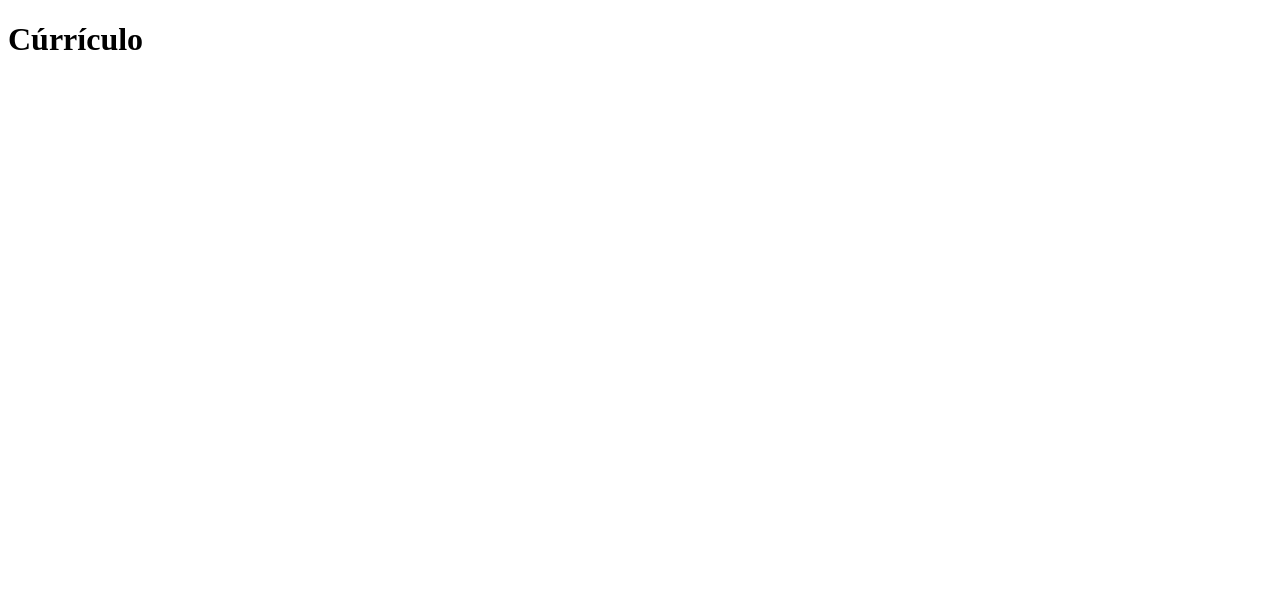
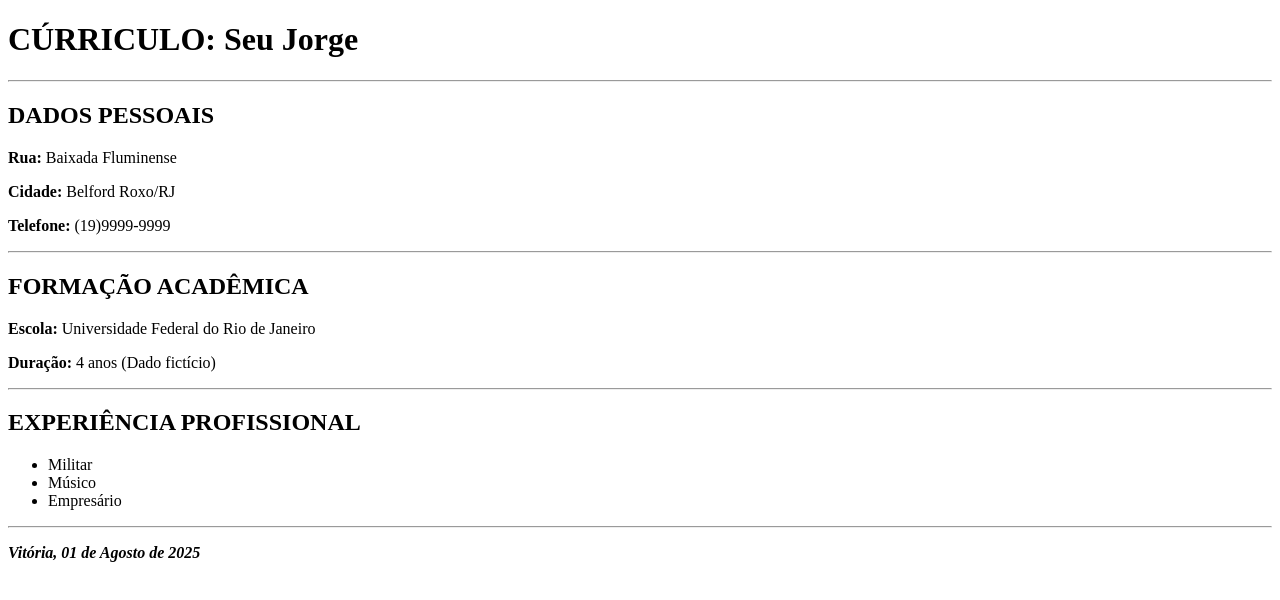
Before and after one commit to Simycity/AtividadeTabelas, a plain HTML site: page Currículo/index.html in a window 1280 px wide. Drawn offline with Linux system fonts and the light colour scheme.

Commit message:
Atualizando Atividade 1

```diff
--- a/Currículo/index.html
+++ b/Currículo/index.html
@@ -1,13 +1,38 @@
 <!DOCTYPE html>
 <html lang="en">
-    <head>
-        <meta charset="UTF-8">
-        <meta name="viewport" content="width=device-width, initial-scale=1.0">
-        <title>Cúrriculo</title>
-        <link rel=" icon" href="favicon.ico">
-    </head>
-    <body>
-        <h1>Cúrrículo</h1>
+  <head>
+    <meta charset="UTF-8" />
+    <meta name="viewport" content="width=device-width, initial-scale=1.0" />
+    <title>Cúrriculo</title>
+  </head>
+  <body>
+    <h1>CÚRRICULO: Seu Jorge</h1>
 
-    </body>
+    <!-- tag de linha -->
+    <hr />
+
+    <h2>DADOS PESSOAIS</h2>
+    <p><b>Rua: </b> Baixada Fluminense</p>
+    <p><b>Cidade: </b> Belford Roxo/RJ</p>
+    <p><b>Telefone: </b> (19)9999-9999</p>
+
+    <hr />
+
+    <h2>FORMAÇÃO ACADÊMICA</h2>
+    <p><b>Escola: </b>Universidade Federal do Rio de Janeiro</p>
+    <p><b>Duração: </b> 4 anos (Dado fictício)</p>
+
+    <hr />
+
+    <h2>EXPERIÊNCIA PROFISSIONAL</h2>
+    <ul>
+        <li>Militar</l>
+        <li>Músico</li>
+        <li>Empresário</li>
+    </ul>
+
+    <hr />
+    <p><b><i>Vitória, 01 de Agosto de 2025</i></b></p>
+
+  </body>
 </html>
```
